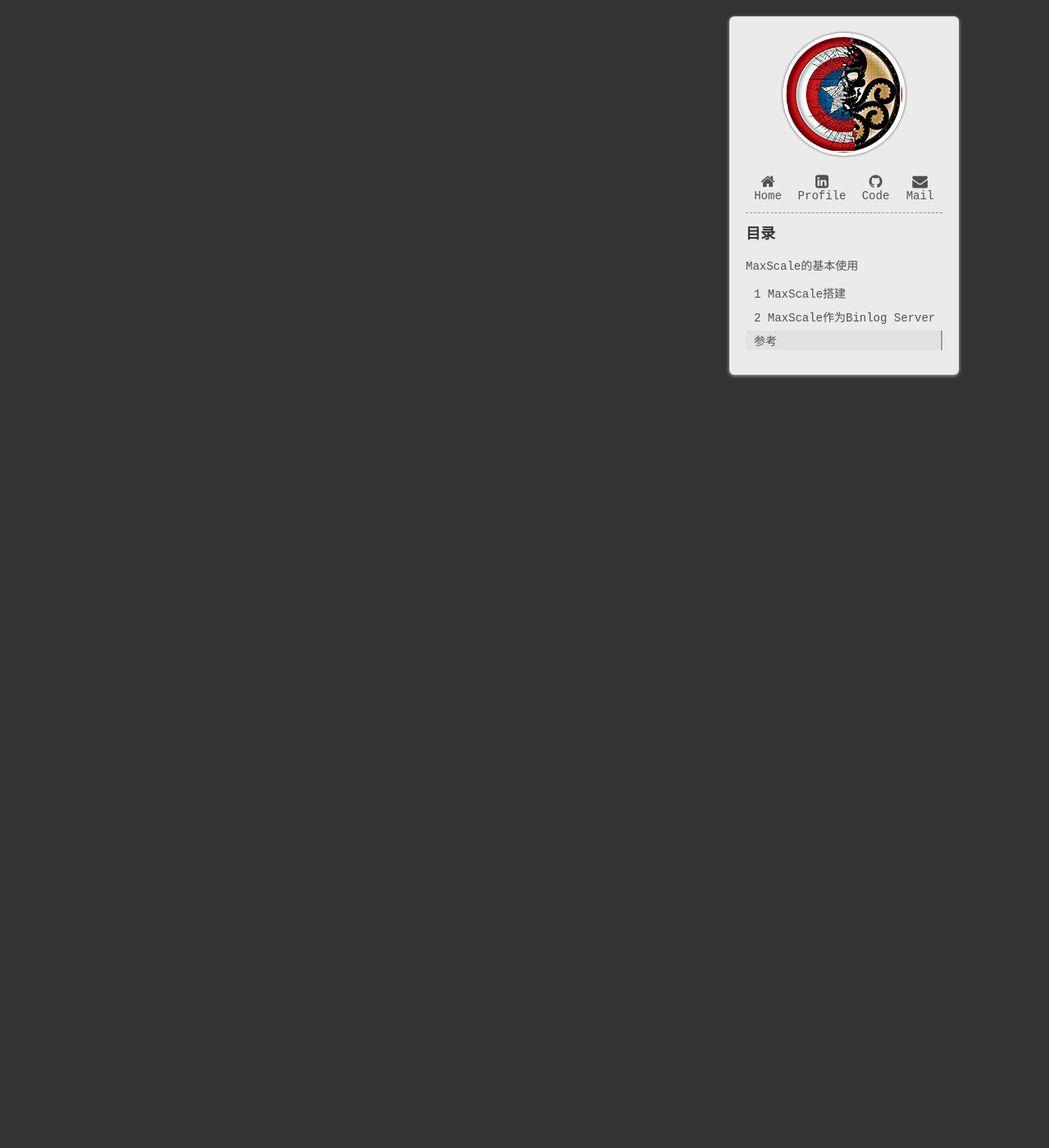
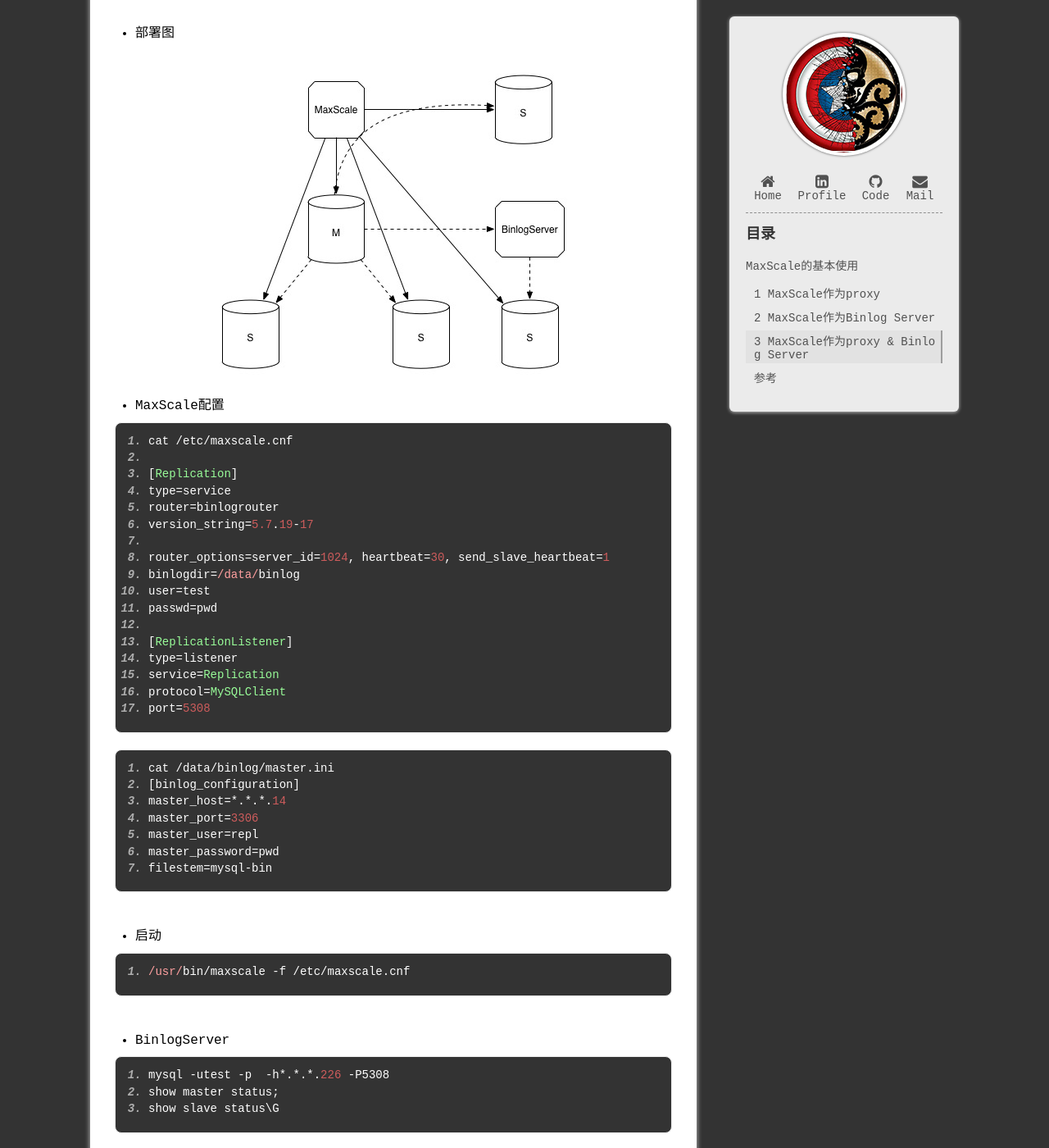
Before and after one commit to Hokkaitao/Hokkaitao.github.io, a Jekyll site: the page built from _posts/proxy/2017-10-24-run-maxscale.md, in a window 1280 px wide and 1400 px high, scrolled down 5569 px. Shown: the whole window at 82% size. Built offline with Jekyll 4.4.1, drawn with Linux system fonts in a browser that asks for light colours; some of the changed text lies outside the part shown.

Commit message:
modify some blogs

````diff
--- a/_posts/proxy/2017-10-24-run-maxscale.md
+++ b/_posts/proxy/2017-10-24-run-maxscale.md
@@ -4,7 +4,7 @@ published: true
 title: "MaxScale的基本使用"
 description: maxscale
 ---
-## 1 MaxScale搭建
+## 1 MaxScale作为proxy
 - 机器规划
 <table>
 	<tr>
@@ -245,6 +245,74 @@ show master status;
 show slave status\G
 ```
 
+## 3 MaxScale作为proxy & Binlog Server
+
+- 机器规划
+
+<table>
+	<tr>
+		<td>node1</td>
+		<td>*.*.*.226</td>
+		<td>proxy & Binlog Server</td>
+		<td>MaxScale 2.1.9</td>
+	</tr>
+	<tr>
+		<td>node7</td>
+		<td>*.*.*.7</td>
+		<td>sub-slave</td>
+		<td>percona-5.7.19-17</td>
+	</tr>
+</table>
+
+- 部署图
+
+![MaxScale_BinlogServer_Master_Slave](../../images/maxscale_binlog_server_master_slave.jpg)
+
+- MaxScale配置
+
+```
+cat /etc/maxscale.cnf
+
+[Replication]
+type=service
+router=binlogrouter
+version_string=5.7.19-17
+
+router_options=server_id=1024, heartbeat=30, send_slave_heartbeat=1
+binlogdir=/data/binlog
+user=test
+passwd=pwd
+
+[ReplicationListener]
+type=listener
+service=Replication
+protocol=MySQLClient
+port=5308
+```
+
+```
+cat /data/binlog/master.ini
+[binlog_configuration]
+master_host=*.*.*.14
+master_port=3306
+master_user=repl
+master_password=pwd
+filestem=mysql-bin
+```
+
+- 启动
+
+```
+/usr/bin/maxscale -f /etc/maxscale.cnf
+```
+
+- BinlogServer
+
+```
+mysql -utest -p  -h*.*.*.226 -P5308
+show master status;
+show slave status\G
+```
 
 ## 参考
 - [MaxScale:A new tool to solve your MySQL scalability problems](https://www.percona.com/blog/2015/06/08/maxscale-a-new-tool-to-solve-your-mysql-scalability-problems/)
````
Also changed, not shown: _posts/proxy/2017-10-23-new-tool-to-solve-mysql-scalability-problems.md (+1 -1 lines), images/maxscale_binlog_server_master_slave.jpg (added), 1 other file.
